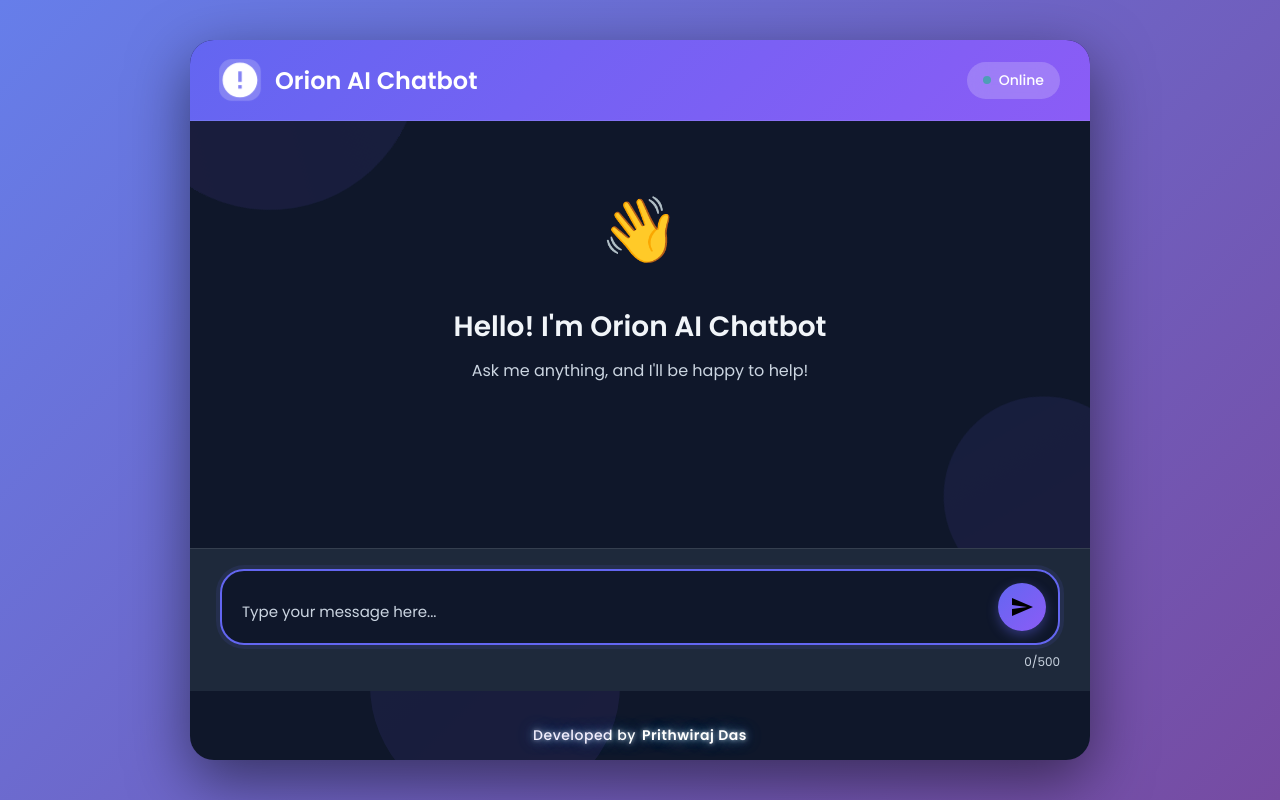
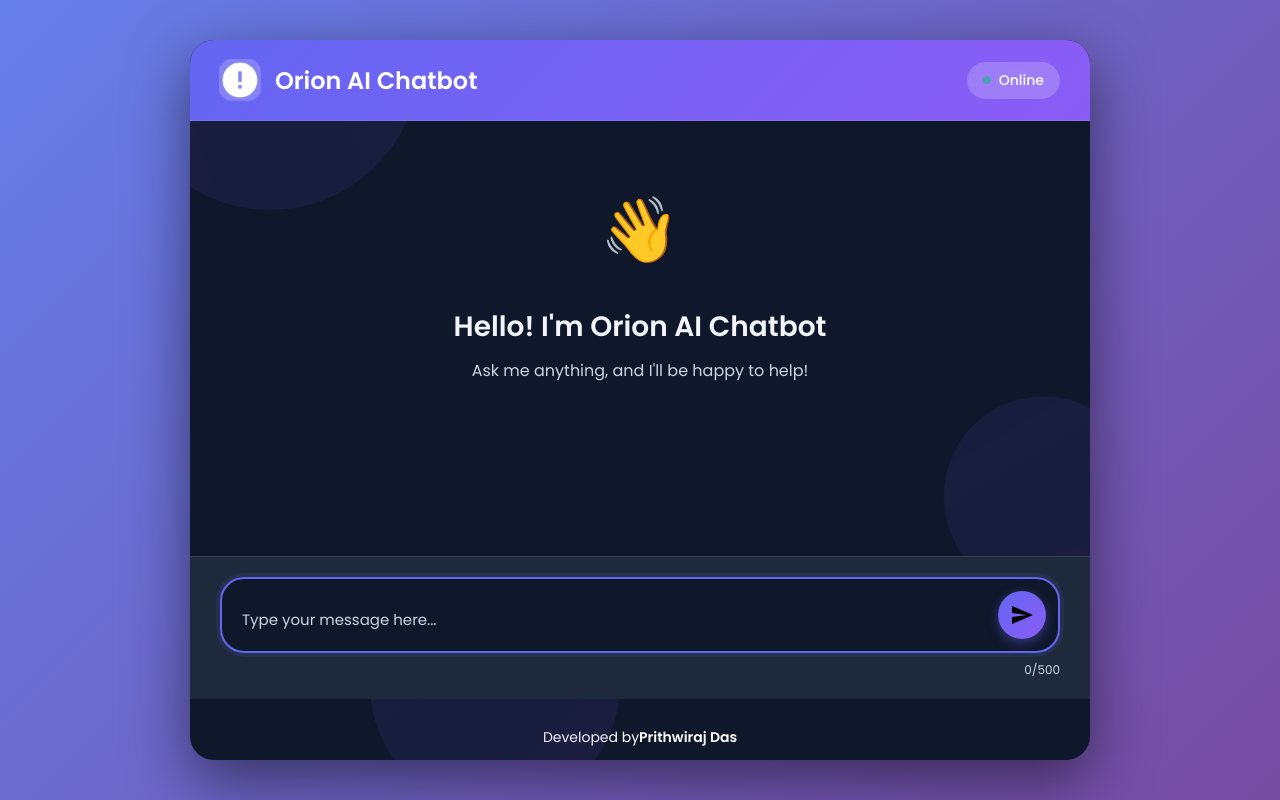
Before and after one commit to prithwiraj84/Orion-AI-chatbot, a Flask app: page / in a window 1280 px wide. Run offline with Flask 3, Linux system fonts and the light colour scheme.

Commit message:
Update chat-footer styles in styles.css
Refactored chat-footer styles for improved layout and appearance.

```diff
--- a/static/styles.css
+++ b/static/styles.css
@@ -495,56 +495,21 @@ textarea#userInput::placeholder {
 html {
     scroll-behavior: smooth;
 }
-
 .chat-footer {
     width: 100%;
-    padding: 14px 0;
-    margin-top: 20px;
-
+    text-align: center;
+    padding: 12px 0;
+    font-size: 14px;
+    color: #ffffff;
+    background: transparent;
+    margin-top: 16px;
+    font-family: 'Poppins', sans-serif;
     display: flex;
     justify-content: center;
     align-items: center;
-
-    font-family: 'Poppins', sans-serif;
-    font-size: 14px;
-    font-weight: 500;
-    letter-spacing: 0.5px;
-
-    color: #ffffff;
-    text-align: center;
-
-    background: transparent;
-
-    /* Glow effect */
-    text-shadow:
-        0 0 5px rgba(255, 255, 255, 0.6),
-        0 0 10px rgba(120, 200, 255, 0.6),
-        0 0 20px rgba(120, 200, 255, 0.5),
-        0 0 30px rgba(120, 200, 255, 0.4);
-
-    animation: footerGlow 3s ease-in-out infinite alternate;
 }
 
 .chat-footer strong {
-    margin-left: 6px;
     color: #ffffff;
     font-weight: 600;
 }
-
-/* Glow animation */
-@keyframes footerGlow {
-    0% {
-        text-shadow:
-            0 0 4px rgba(255, 255, 255, 0.5),
-            0 0 8px rgba(120, 200, 255, 0.5),
-            0 0 16px rgba(120, 200, 255, 0.4),
-            0 0 24px rgba(120, 200, 255, 0.3);
-    }
-    100% {
-        text-shadow:
-            0 0 6px rgba(255, 255, 255, 0.9),
-            0 0 14px rgba(120, 200, 255, 0.9),
-            0 0 26px rgba(120, 200, 255, 0.7),
-            0 0 40px rgba(120, 200, 255, 0.6);
-    }
-}
```
